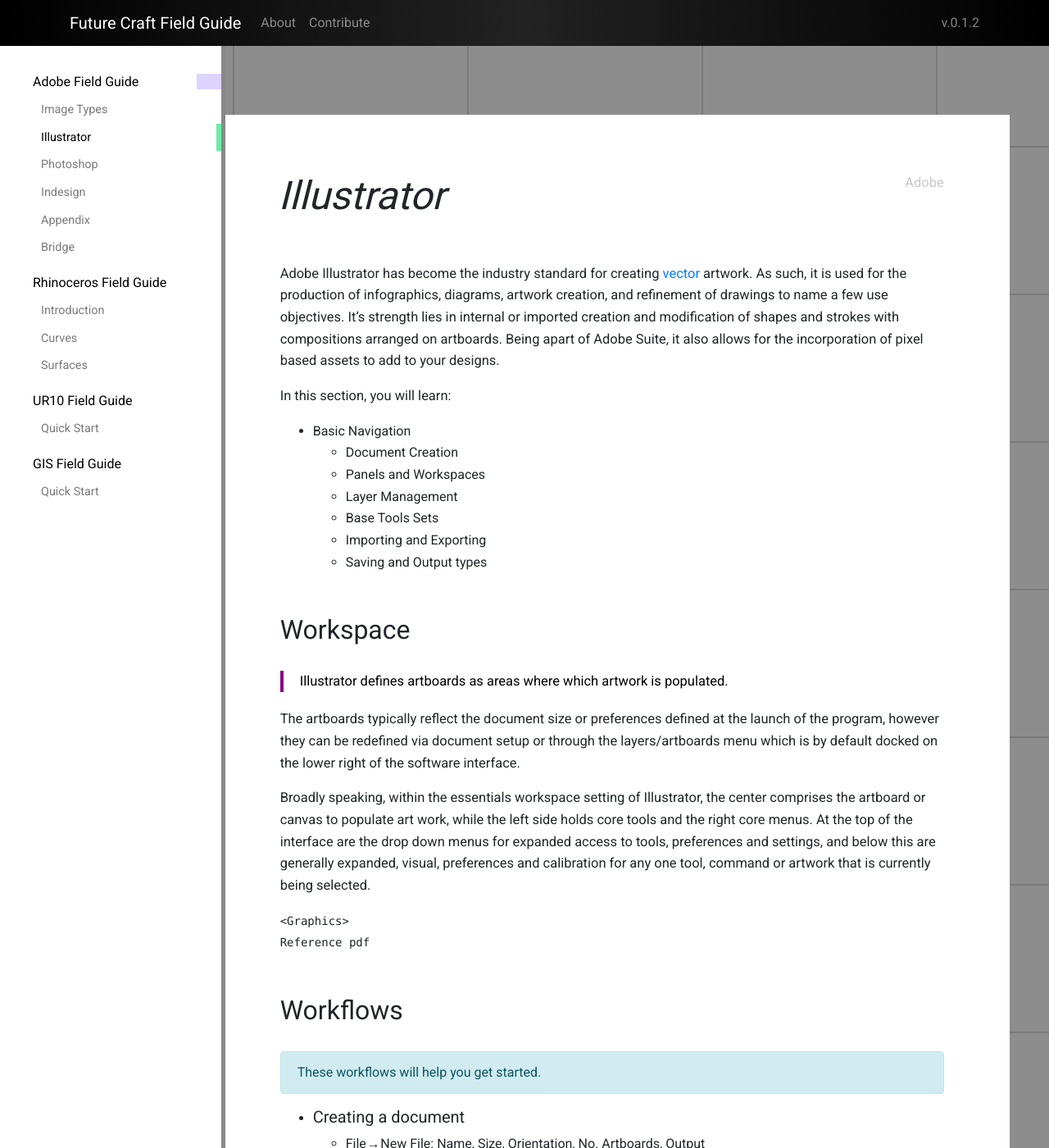
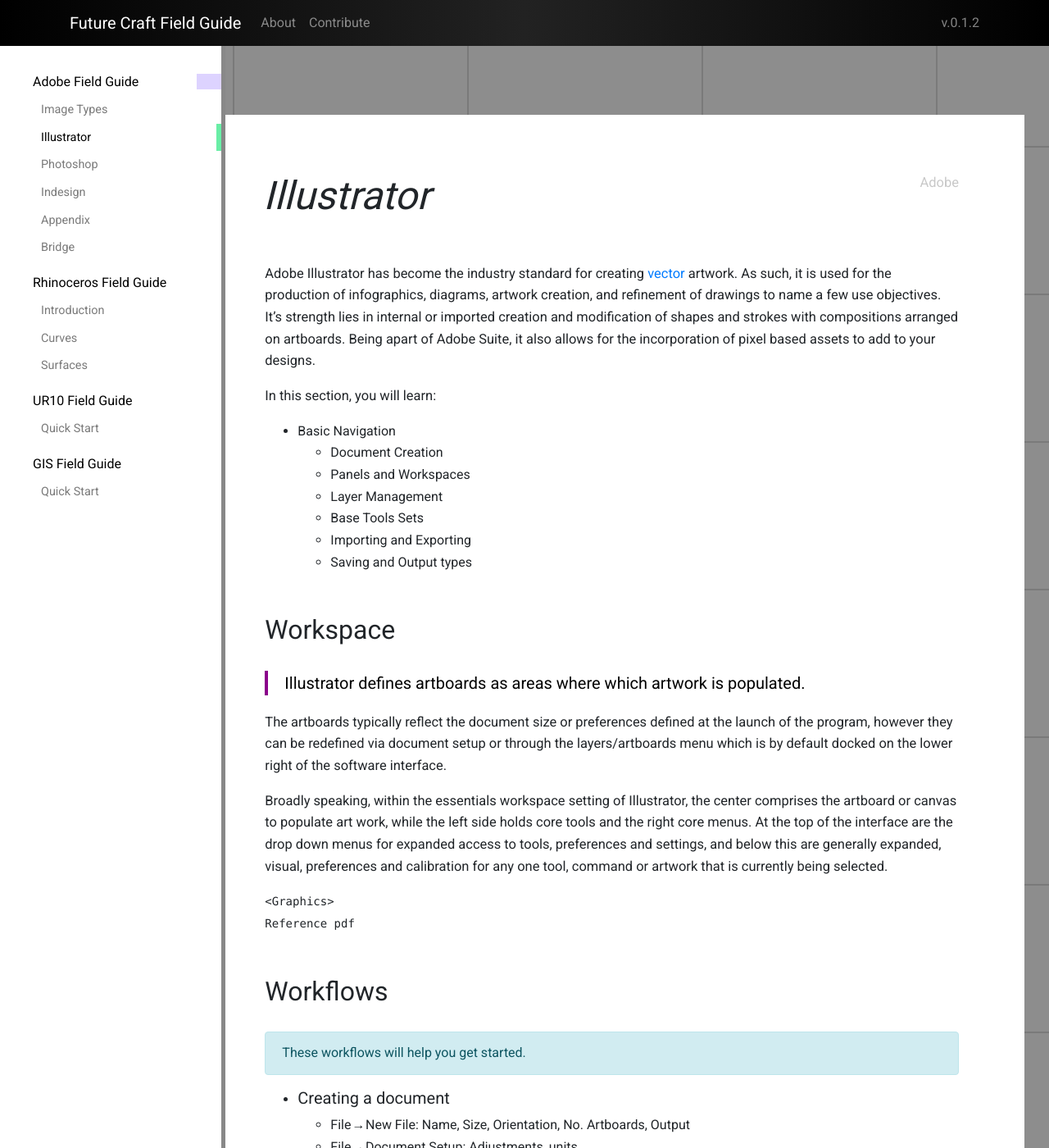
Before and after one commit to lelandjobson/github_pages_tut_01, a Jekyll site: the page built from pages/adobe/illustrator.md, in a window 1280 px wide and 1400 px high. Shown: the whole window at 82% size. Built offline with Jekyll 4.4.1, drawn with Linux system fonts in a browser that asks for light colours; nearby versions of some CDN libraries.

Commit message:
Medium blockquotes, remove max width for container-narrow

```diff
--- a/assets/themes/twitter/css/style.css
+++ b/assets/themes/twitter/css/style.css
@@ -66,7 +66,7 @@
 .container-narrow {
   margin: 0 auto;
   min-width: 1000px !important;
-  max-width: 1000px !important;
+  /* max-width: 1000px !important; */
 }
 
 .container-content{
@@ -174,9 +174,9 @@
   margin-bottom: 20px;
 }
 
-/* blockquote p{
+blockquote p{
   font-size: 20px;
-  line-height: 30px; */
+  line-height: 30px;
 }
 
 .introtext {
```
